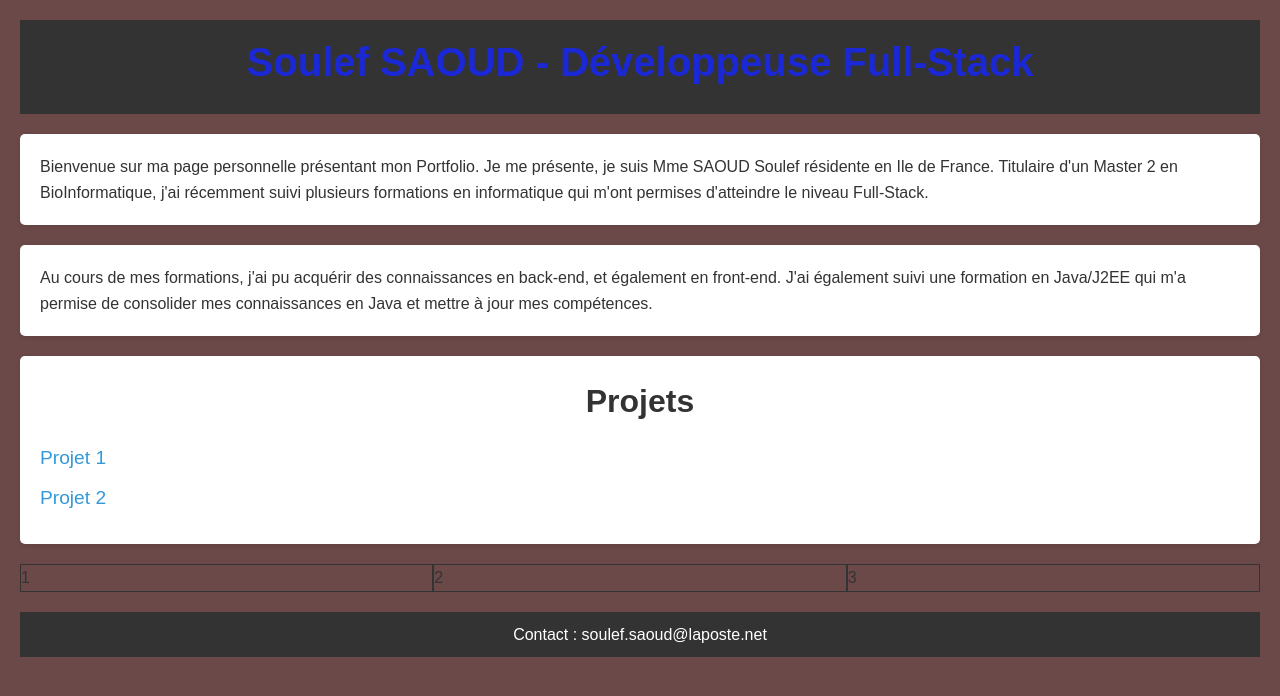
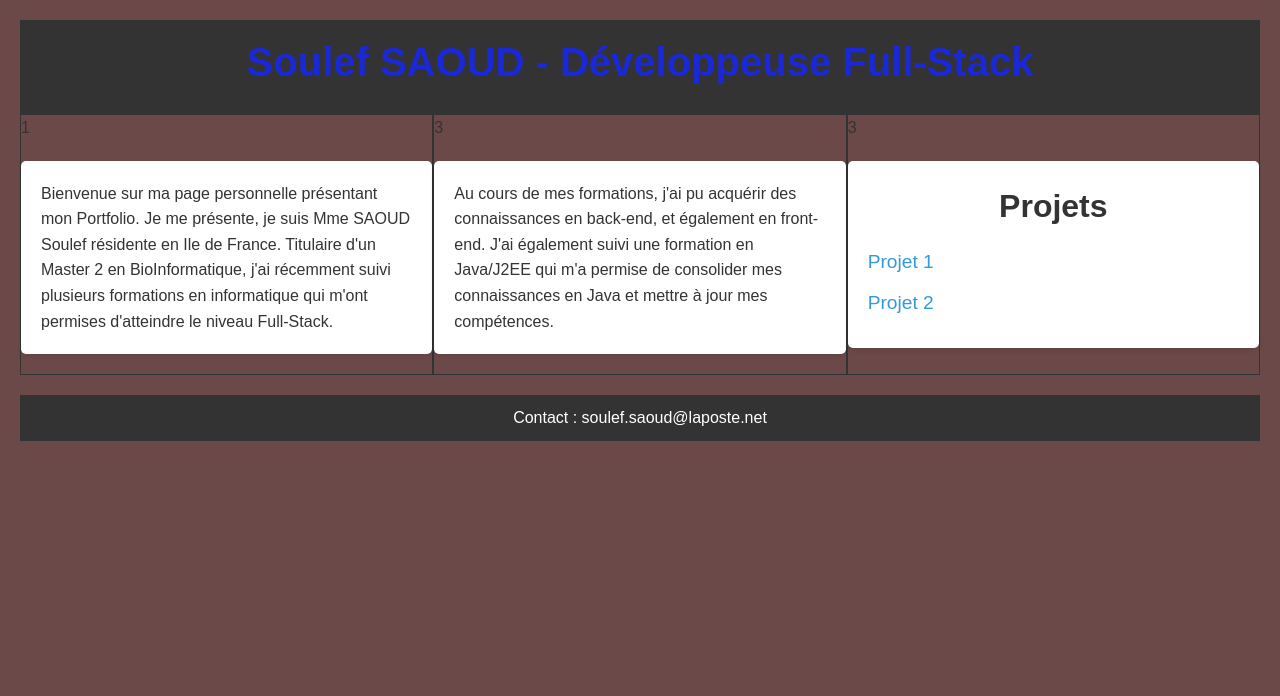
Before and after one commit to saoudsoulef/github.io, a plain HTML site: page index.html in a window 1280 px wide. Drawn offline with Linux system fonts and the light colour scheme.

Commit message:
second commit

```diff
--- a/index.html
+++ b/index.html
@@ -12,19 +12,22 @@
   </header>
 
   <body>
+    <div class="container">
+      <div class="section">1
         <section>
           Bienvenue sur ma page personnelle présentant mon Portfolio.
           Je me présente, je suis Mme SAOUD Soulef résidente en Ile de France.
           Titulaire d'un Master 2 en BioInformatique, j'ai récemment suivi plusieurs formations en informatique qui m'ont permises d'atteindre le niveau Full-Stack.
         </section>
-
+    </div>
+    <div class="section">3
       <section>
         Au cours de mes formations, j'ai pu acquérir des connaissances en back-end, et également en front-end.
         J'ai également suivi une formation en Java/J2EE qui m'a permise de consolider mes connaissances en Java et mettre à jour mes compétences.
+      </section>
+    </div>
 
-  </section>
-
-
+      <div class="section">3
 
         <section>
           <h2>Projets</h2>
@@ -33,11 +36,9 @@
             <li><a href="https://github.com/ton-projet-2">Projet 2</a></li>
           </ul>
         </section>
+    </div>
 
-  <div class="container">
-    <div class="section">1</div>
-    <div class="section">2</div>
-    <div class="section">3</div>
+
       </div>
 
 </body>
```
Lines whose indentation alone changed are shown as unchanged.
